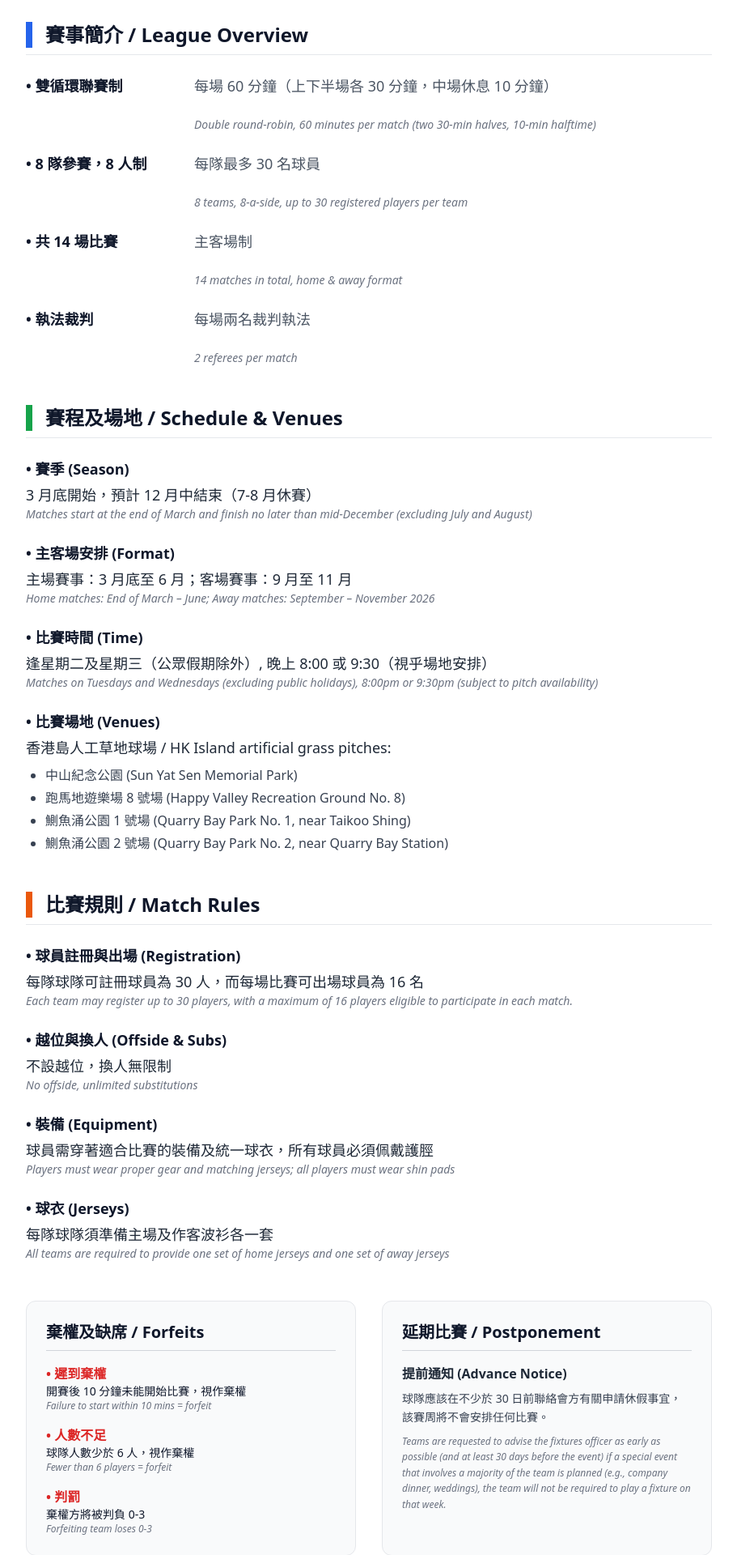
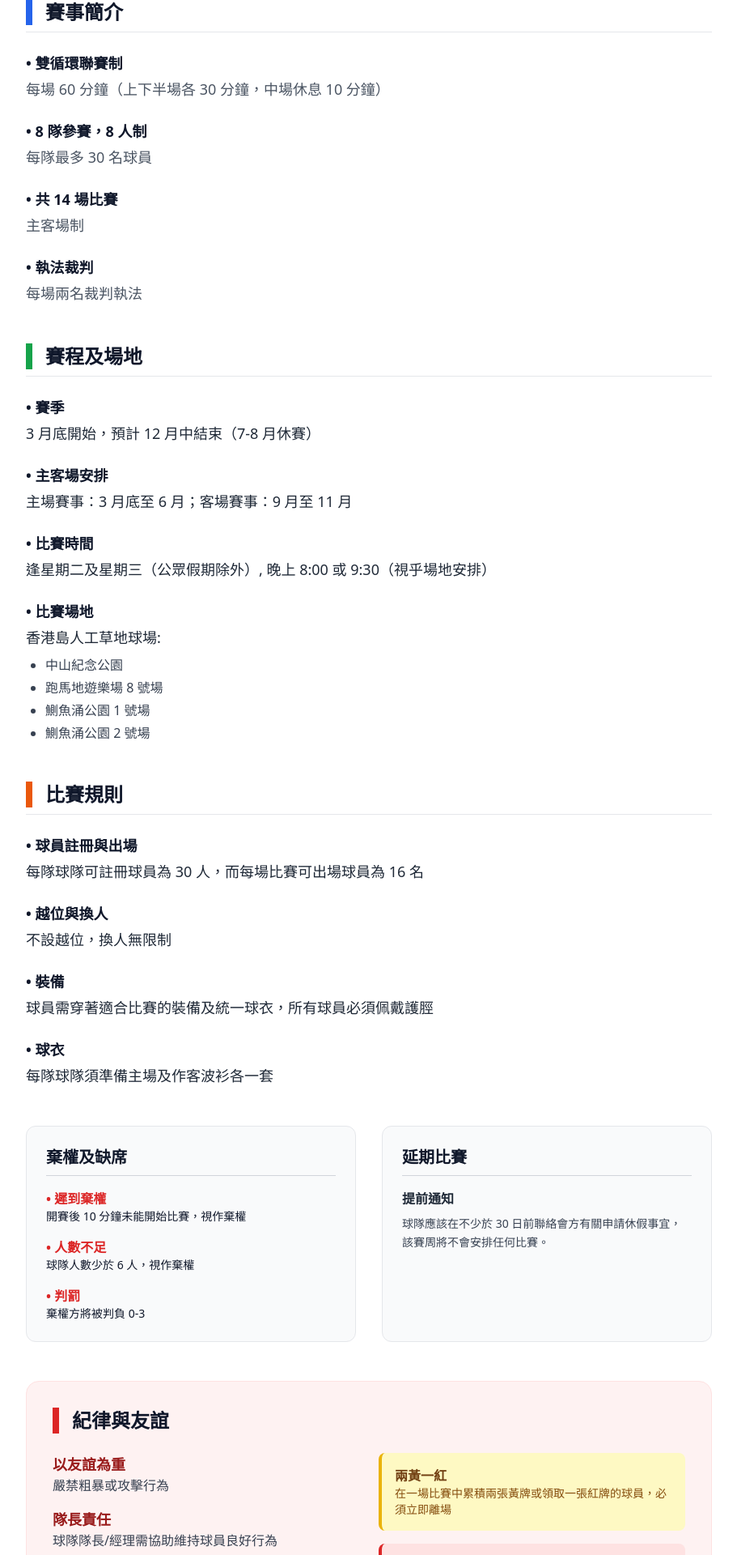
Before and after one commit to clawdfelix-ship-it/football-league-system, a Next.js app: page /overview in a window 1280 px wide. Shown: the part 511-2431 px from the top of the page at 81% size, without its empty margins (184-1095 px from the left). Built offline with nearby package versions, Linux system fonts and the light colour scheme.

Commit message:
Refactor Overview page to display content based on selected language

```diff
--- a/app/overview/page.tsx
+++ b/app/overview/page.tsx
@@ -4,7 +4,8 @@ import HomeLayout from '@/components/HomeLayout';
 import { useLanguage } from '@/context/LanguageContext';
 
 export default function OverviewPage() {
-  const { t } = useLanguage();
+  const { language } = useLanguage();
+  const isZh = language === 'zh';
 
   return (
     <HomeLayout>
@@ -12,54 +13,65 @@ export default function OverviewPage() {
         <header className="bg-slate-900 text-white py-12 px-6 text-center">
           <h1 className="text-4xl md:text-5xl font-black italic mb-4">Hong Kong Bank League 2026</h1>
           <p className="text-xl md:text-2xl text-blue-200 font-light tracking-wide uppercase">Partnered with ZENEX SPORTS</p>
-          <p className="mt-2 text-lg text-gray-400">香港銀行友誼足球聯賽 2026（ZENEX SPORTS 合作夥伴）</p>
+          <p className="mt-2 text-lg text-gray-400">
+            {isZh ? '香港銀行友誼足球聯賽 2026（ZENEX SPORTS 合作夥伴）' : 'Hong Kong Bank Friendly Football League 2026'}
+          </p>
         </header>
 
         <main className="max-w-4xl mx-auto px-6 py-12 space-y-12">
 
           {/* Mission Statement */}
           <section className="text-center bg-blue-50 p-8 rounded-2xl border border-blue-100">
-            <h2 className="text-2xl font-bold text-blue-900 mb-2">以享受、友誼、聯繫和樂趣為主</h2>
-            <p className="text-xl font-medium text-blue-700">Focus on Enjoyment, Friendship, Networking, and Fun</p>
+            {isZh ? (
+              <h2 className="text-2xl font-bold text-blue-900 mb-2">以享受、友誼、聯繫和樂趣為主</h2>
+            ) : (
+              <p className="text-xl font-medium text-blue-700">Focus on Enjoyment, Friendship, Networking, and Fun</p>
+            )}
           </section>
 
           {/* League Overview */}
           <section>
             <div className="flex items-center gap-4 mb-6 border-b border-gray-200 pb-2">
               <div className="bg-blue-600 w-2 h-8"></div>
-              <h2 className="text-2xl font-bold text-slate-900">賽事簡介 / League Overview</h2>
+              <h2 className="text-2xl font-bold text-slate-900">
+                {isZh ? '賽事簡介' : 'League Overview'}
+              </h2>
             </div>
             <ul className="space-y-6 text-lg">
-              <li className="flex flex-col md:flex-row md:items-baseline gap-2">
-                <span className="font-bold min-w-[200px]">• 雙循環聯賽制</span>
-                <span className="text-gray-600">每場 60 分鐘（上下半場各 30 分鐘，中場休息 10 分鐘）</span>
-              </li>
-              <li className="pl-4 md:pl-[208px] text-gray-500 italic text-sm -mt-4">
-                Double round-robin, 60 minutes per match (two 30-min halves, 10-min halftime)
+              <li className="flex flex-col gap-1">
+                <span className="font-bold">
+                  {isZh ? '• 雙循環聯賽制' : '• Double round-robin'}
+                </span>
+                <span className="text-gray-600">
+                  {isZh ? '每場 60 分鐘（上下半場各 30 分鐘，中場休息 10 分鐘）' : '60 minutes per match (two 30-min halves, 10-min halftime)'}
+                </span>
               </li>
 
-              <li className="flex flex-col md:flex-row md:items-baseline gap-2">
-                <span className="font-bold min-w-[200px]">• 8 隊參賽，8 ⼈制</span>
-                <span className="text-gray-600">每隊最多 30 名球員</span>
-              </li>
-              <li className="pl-4 md:pl-[208px] text-gray-500 italic text-sm -mt-4">
-                8 teams, 8-a-side, up to 30 registered players per team
+              <li className="flex flex-col gap-1">
+                <span className="font-bold">
+                  {isZh ? '• 8 隊參賽，8 ⼈制' : '• 8 teams, 8-a-side'}
+                </span>
+                <span className="text-gray-600">
+                  {isZh ? '每隊最多 30 名球員' : 'Up to 30 registered players per team'}
+                </span>
               </li>
 
-              <li className="flex flex-col md:flex-row md:items-baseline gap-2">
-                <span className="font-bold min-w-[200px]">• 共 14 場⽐賽</span>
-                <span className="text-gray-600">主客場制</span>
-              </li>
-              <li className="pl-4 md:pl-[208px] text-gray-500 italic text-sm -mt-4">
-                14 matches in total, home & away format
+              <li className="flex flex-col gap-1">
+                <span className="font-bold">
+                  {isZh ? '• 共 14 場⽐賽' : '• 14 matches in total'}
+                </span>
+                <span className="text-gray-600">
+                  {isZh ? '主客場制' : 'Home & away format'}
+                </span>
               </li>
 
-              <li className="flex flex-col md:flex-row md:items-baseline gap-2">
-                <span className="font-bold min-w-[200px]">• 執法裁判</span>
-                <span className="text-gray-600">每場兩名裁判執法</span>
-              </li>
-              <li className="pl-4 md:pl-[208px] text-gray-500 italic text-sm -mt-4">
-                2 referees per match
+              <li className="flex flex-col gap-1">
+                <span className="font-bold">
+                  {isZh ? '• 執法裁判' : '• Referees'}
+                </span>
+                <span className="text-gray-600">
+                  {isZh ? '每場兩名裁判執法' : '2 referees per match'}
+                </span>
               </li>
             </ul>
           </section>
@@ -68,35 +80,42 @@ export default function OverviewPage() {
           <section>
             <div className="flex items-center gap-4 mb-6 border-b border-gray-200 pb-2">
               <div className="bg-green-600 w-2 h-8"></div>
-              <h2 className="text-2xl font-bold text-slate-900">賽程及場地 / Schedule & Venues</h2>
+              <h2 className="text-2xl font-bold text-slate-900">
+                {isZh ? '賽程及場地' : 'Schedule & Venues'}
+              </h2>
             </div>
             <ul className="space-y-6 text-lg">
               <li>
-                <div className="font-bold">• 賽季 (Season)</div>
-                <div className="text-gray-800 mt-1">3 ⽉底開始，預計 12 ⽉中結束（7-8 ⽉休賽）</div>
-                <div className="text-gray-500 italic text-sm">Matches start at the end of March and finish no later than mid-December (excluding July and August)</div>
+                <div className="font-bold">{isZh ? '• 賽季' : '• Season'}</div>
+                <div className="text-gray-800 mt-1">
+                  {isZh ? '3 ⽉底開始，預計 12 ⽉中結束（7-8 ⽉休賽）' : 'Matches start at the end of March and finish no later than mid-December (excluding July and August)'}
+                </div>
               </li>
 
               <li>
-                <div className="font-bold">• 主客場安排 (Format)</div>
-                <div className="text-gray-800 mt-1">主場賽事：3 ⽉底⾄ 6 ⽉；客場賽事：9 ⽉⾄ 11 ⽉</div>
-                <div className="text-gray-500 italic text-sm">Home matches: End of March – June; Away matches: September – November 2026</div>
+                <div className="font-bold">{isZh ? '• 主客場安排' : '• Format'}</div>
+                <div className="text-gray-800 mt-1">
+                  {isZh ? '主場賽事：3 ⽉底⾄ 6 ⽉；客場賽事：9 ⽉⾄ 11 ⽉' : 'Home matches: End of March – June; Away matches: September – November 2026'}
+                </div>
               </li>
 
               <li>
-                <div className="font-bold">• ⽐賽時間 (Time)</div>
-                <div className="text-gray-800 mt-1">逢星期⼆及星期三（公眾假期除外）, 晚上 8:00 或 9:30（視乎場地安排）</div>
-                <div className="text-gray-500 italic text-sm">Matches on Tuesdays and Wednesdays (excluding public holidays), 8:00pm or 9:30pm (subject to pitch availability)</div>
+                <div className="font-bold">{isZh ? '• ⽐賽時間' : '• Time'}</div>
+                <div className="text-gray-800 mt-1">
+                  {isZh ? '逢星期⼆及星期三（公眾假期除外）, 晚上 8:00 或 9:30（視乎場地安排）' : 'Matches on Tuesdays and Wednesdays (excluding public holidays), 8:00pm or 9:30pm (subject to pitch availability)'}
+                </div>
               </li>
 
               <li>
-                <div className="font-bold">• ⽐賽場地 (Venues)</div>
-                <div className="text-gray-800 mt-1">⾹港島⼈⼯草地球場 / HK Island artificial grass pitches:</div>
+                <div className="font-bold">{isZh ? '• ⽐賽場地' : '• Venues'}</div>
+                <div className="text-gray-800 mt-1">
+                  {isZh ? '⾹港島⼈⼯草地球場:' : 'HK Island artificial grass pitches:'}
+                </div>
                 <ul className="list-disc pl-6 mt-2 space-y-1 text-base text-gray-700">
-                  <li>中⼭紀念公園 (Sun Yat Sen Memorial Park)</li>
-                  <li>跑⾺地遊樂場 8 號場 (Happy Valley Recreation Ground No. 8)</li>
-                  <li>鰂⿂涌公園 1 號場 (Quarry Bay Park No. 1, near Taikoo Shing)</li>
-                  <li>鰂⿂涌公園 2 號場 (Quarry Bay Park No. 2, near Quarry Bay Station)</li>
+                  <li>{isZh ? '中⼭紀念公園' : 'Sun Yat Sen Memorial Park'}</li>
+                  <li>{isZh ? '跑⾺地遊樂場 8 號場' : 'Happy Valley Recreation Ground No. 8'}</li>
+                  <li>{isZh ? '鰂⿂涌公園 1 號場' : 'Quarry Bay Park No. 1, near Taikoo Shing'}</li>
+                  <li>{isZh ? '鰂⿂涌公園 2 號場' : 'Quarry Bay Park No. 2, near Quarry Bay Station'}</li>
                 </ul>
               </li>
             </ul>
@@ -106,31 +125,37 @@ export default function OverviewPage() {
           <section>
             <div className="flex items-center gap-4 mb-6 border-b border-gray-200 pb-2">
               <div className="bg-orange-600 w-2 h-8"></div>
-              <h2 className="text-2xl font-bold text-slate-900">⽐賽規則 / Match Rules</h2>
+              <h2 className="text-2xl font-bold text-slate-900">
+                {isZh ? '⽐賽規則' : 'Match Rules'}
+              </h2>
             </div>
             <ul className="space-y-6 text-lg">
               <li>
-                <div className="font-bold">• 球員註冊與出場 (Registration)</div>
-                <div className="text-gray-800 mt-1">每隊球隊可註冊球員為 30 人，而每場比賽可出場球員為 16 名</div>
-                <div className="text-gray-500 italic text-sm">Each team may register up to 30 players, with a maximum of 16 players eligible to participate in each match.</div>
+                <div className="font-bold">{isZh ? '• 球員註冊與出場' : '• Registration'}</div>
+                <div className="text-gray-800 mt-1">
+                  {isZh ? '每隊球隊可註冊球員為 30 人，而每場比賽可出場球員為 16 名' : 'Each team may register up to 30 players, with a maximum of 16 players eligible to participate in each match.'}
+                </div>
               </li>
 
               <li>
-                <div className="font-bold">• 越位與換人 (Offside & Subs)</div>
-                <div className="text-gray-800 mt-1">不設越位，換⼈無限制</div>
-                <div className="text-gray-500 italic text-sm">No offside, unlimited substitutions</div>
+                <div className="font-bold">{isZh ? '• 越位與換人' : '• Offside & Subs'}</div>
+                <div className="text-gray-800 mt-1">
+                  {isZh ? '不設越位，換⼈無限制' : 'No offside, unlimited substitutions'}
+                </div>
               </li>
 
               <li>
-                <div className="font-bold">• 裝備 (Equipment)</div>
-                <div className="text-gray-800 mt-1">球員需穿著適合⽐賽的裝備及統⼀球⾐，所有球員必須佩戴護脛</div>
-                <div className="text-gray-500 italic text-sm">Players must wear proper gear and matching jerseys; all players must wear shin pads</div>
+                <div className="font-bold">{isZh ? '• 裝備' : '• Equipment'}</div>
+                <div className="text-gray-800 mt-1">
+                  {isZh ? '球員需穿著適合⽐賽的裝備及統⼀球⾐，所有球員必須佩戴護脛' : 'Players must wear proper gear and matching jerseys; all players must wear shin pads'}
+                </div>
               </li>
 
               <li>
-                <div className="font-bold">• 球衣 (Jerseys)</div>
-                <div className="text-gray-800 mt-1">每隊球隊須準備主場及作客波衫各⼀套</div>
-                <div className="text-gray-500 italic text-sm">All teams are required to provide one set of home jerseys and one set of away jerseys</div>
+                <div className="font-bold">{isZh ? '• 球衣' : '• Jerseys'}</div>
+                <div className="text-gray-800 mt-1">
+                  {isZh ? '每隊球隊須準備主場及作客波衫各⼀套' : 'All teams are required to provide one set of home jerseys and one set of away jerseys'}
+                </div>
               </li>
             </ul>
           </section>
@@ -138,35 +163,41 @@ export default function OverviewPage() {
           {/* Forfeits & Postponement */}
           <section className="grid md:grid-cols-2 gap-8">
             <div className="bg-gray-50 p-6 rounded-xl border border-gray-200">
-              <h3 className="text-xl font-bold text-slate-900 mb-4 border-b border-gray-300 pb-2">棄權及缺席 / Forfeits</h3>
+              <h3 className="text-xl font-bold text-slate-900 mb-4 border-b border-gray-300 pb-2">
+                {isZh ? '棄權及缺席' : 'Forfeits & Non-Appearance'}
+              </h3>
               <ul className="space-y-4">
                 <li>
-                  <div className="font-bold text-red-600">• 遲到棄權</div>
-                  <div className="text-sm">開賽後 10 分鐘未能開始⽐賽，視作棄權</div>
-                  <div className="text-xs text-gray-500 italic">Failure to start within 10 mins = forfeit</div>
+                  <div className="font-bold text-red-600">{isZh ? '• 遲到棄權' : '• Late Start'}</div>
+                  <div className="text-sm">
+                    {isZh ? '開賽後 10 分鐘未能開始⽐賽，視作棄權' : 'Failure to start within 10 minutes after scheduled kick-off = forfeit'}
+                  </div>
                 </li>
                 <li>
-                  <div className="font-bold text-red-600">• 人數不足</div>
-                  <div className="text-sm">球隊⼈數少於 6 ⼈，視作棄權</div>
-                  <div className="text-xs text-gray-500 italic">Fewer than 6 players = forfeit</div>
+                  <div className="font-bold text-red-600">{isZh ? '• 人數不足' : '• Insufficient Players'}</div>
+                  <div className="text-sm">
+                    {isZh ? '球隊⼈數少於 6 ⼈，視作棄權' : 'Fewer than 6 players = forfeit'}
+                  </div>
                 </li>
                 <li>
-                  <div className="font-bold text-red-600">• 判罰</div>
-                  <div className="text-sm">棄權⽅將被判負 0-3</div>
-                  <div className="text-xs text-gray-500 italic">Forfeiting team loses 0-3</div>
+                  <div className="font-bold text-red-600">{isZh ? '• 判罰' : '• Penalty'}</div>
+                  <div className="text-sm">
+                    {isZh ? '棄權⽅將被判負 0-3' : 'Forfeiting team loses 0-3'}
+                  </div>
                 </li>
               </ul>
             </div>
 
             <div className="bg-gray-50 p-6 rounded-xl border border-gray-200">
-              <h3 className="text-xl font-bold text-slate-900 mb-4 border-b border-gray-300 pb-2">延期⽐賽 / Postponement</h3>
+              <h3 className="text-xl font-bold text-slate-900 mb-4 border-b border-gray-300 pb-2">
+                {isZh ? '延期⽐賽' : 'Postponement'}
+              </h3>
               <div className="space-y-2">
-                <p className="font-bold text-gray-800">提前通知 (Advance Notice)</p>
+                <p className="font-bold text-gray-800">{isZh ? '提前通知' : 'Advance Notice'}</p>
                 <p className="text-sm text-gray-700 leading-relaxed">
-                  球隊應該在不少於 30 ⽇前聯絡會⽅有關申請休假事宜，該賽周將不會安排任何⽐賽。
-                </p>
-                <p className="text-xs text-gray-500 italic leading-relaxed">
-                  Teams are requested to advise the fixtures officer as early as possible (and at least 30 days before the event) if a special event that involves a majority of the team is planned (e.g., company dinner, weddings), the team will not be required to play a fixture on that week.
+                  {isZh
+                    ? '球隊應該在不少於 30 ⽇前聯絡會⽅有關申請休假事宜，該賽周將不會安排任何⽐賽。'
+                    : 'Teams are requested to advise the fixtures officer as early as possible (and at least 30 days before the event) if a special event that involves a majority of the team is planned (e.g., company dinner, weddings), the team will not be required to play a fixture on that week.'}
                 </p>
               </div>
             </div>
@@ -176,36 +207,43 @@ export default function OverviewPage() {
           <section className="bg-red-50 p-8 rounded-2xl border border-red-100">
             <div className="flex items-center gap-4 mb-6">
               <div className="bg-red-600 w-2 h-8"></div>
-              <h2 className="text-2xl font-bold text-slate-900">紀律與友誼 / Discipline & Sportsmanship</h2>
+              <h2 className="text-2xl font-bold text-slate-900">
+                {isZh ? '紀律與友誼' : 'Discipline & Sportsmanship'}
+              </h2>
             </div>
             <div className="grid md:grid-cols-2 gap-6">
               <div className="space-y-4">
                 <div>
-                  <div className="font-bold text-lg text-red-800">以友誼為重</div>
-                  <div className="text-gray-700">嚴禁粗暴或攻擊⾏為</div>
-                  <div className="text-xs text-gray-500 italic">Sportsmanship first—no aggressive behavior</div>
+                  <div className="font-bold text-lg text-red-800">{isZh ? '以友誼為重' : 'Sportsmanship First'}</div>
+                  <div className="text-gray-700">
+                    {isZh ? '嚴禁粗暴或攻擊⾏為' : 'No aggressive or unsporting behavior'}
+                  </div>
                 </div>
                 <div>
-                  <div className="font-bold text-lg text-red-800">隊長責任</div>
-                  <div className="text-gray-700">球隊隊⻑/經理需協助維持球員良好⾏為</div>
-                  <div className="text-xs text-gray-500 italic">Team captain/manager helps ensure good conduct</div>
+                  <div className="font-bold text-lg text-red-800">{isZh ? '隊長責任' : 'Captain\'s Responsibility'}</div>
+                  <div className="text-gray-700">
+                    {isZh ? '球隊隊⻑/經理需協助維持球員良好⾏為' : 'Team captain/manager helps ensure good conduct'}
+                  </div>
                 </div>
                 <div>
-                  <div className="font-bold text-lg text-red-800">裁判權威</div>
-                  <div className="text-gray-700">裁判擁有最終決定權，請尊重判決</div>
-                  <div className="text-xs text-gray-500 italic">Referee’s decisions are final</div>
+                  <div className="font-bold text-lg text-red-800">{isZh ? '裁判權威' : 'Referee\'s Authority'}</div>
+                  <div className="text-gray-700">
+                    {isZh ? '裁判擁有最終決定權，請尊重判決' : 'Referee’s decisions are final; please respect all calls'}
+                  </div>
                 </div>
               </div>
               <div className="space-y-4">
                 <div className="bg-yellow-100 p-4 rounded-lg border-l-4 border-yellow-500">
-                  <div className="font-bold text-yellow-900">兩黃一紅 / Two Yellows</div>
-                  <div className="text-sm text-yellow-800">在一場比賽中累積兩張黃牌或領取一張紅牌的球員，必須立即離場</div>
-                  <div className="text-xs text-yellow-700 italic mt-1">Two yellow cards or straight red = leave immediately</div>
+                  <div className="font-bold text-yellow-900">{isZh ? '兩黃一紅' : 'Two Yellow Cards'}</div>
+                  <div className="text-sm text-yellow-800">
+                    {isZh ? '在一場比賽中累積兩張黃牌或領取一張紅牌的球員，必須立即離場' : 'A player receiving two yellow cards in a single match, or a straight red card, must leave the pitch immediately'}
+                  </div>
                 </div>
                 <div className="bg-red-100 p-4 rounded-lg border-l-4 border-red-600">
-                  <div className="font-bold text-red-900">紅牌停賽 / Red Card Suspension</div>
-                  <div className="text-sm text-red-800">紅牌球員需即時離場，並⾃動停賽⼀場</div>
-                  <div className="text-xs text-red-700 italic mt-1">Leaves immediately, suspended for next match</div>
+                  <div className="font-bold text-red-900">{isZh ? '紅牌停賽' : 'Red Card Suspension'}</div>
+                  <div className="text-sm text-red-800">
+                    {isZh ? '紅牌球員需即時離場，並⾃動停賽⼀場' : 'Red card: player leaves immediately, suspended for next match'}
+                  </div>
                 </div>
               </div>
             </div>
```
